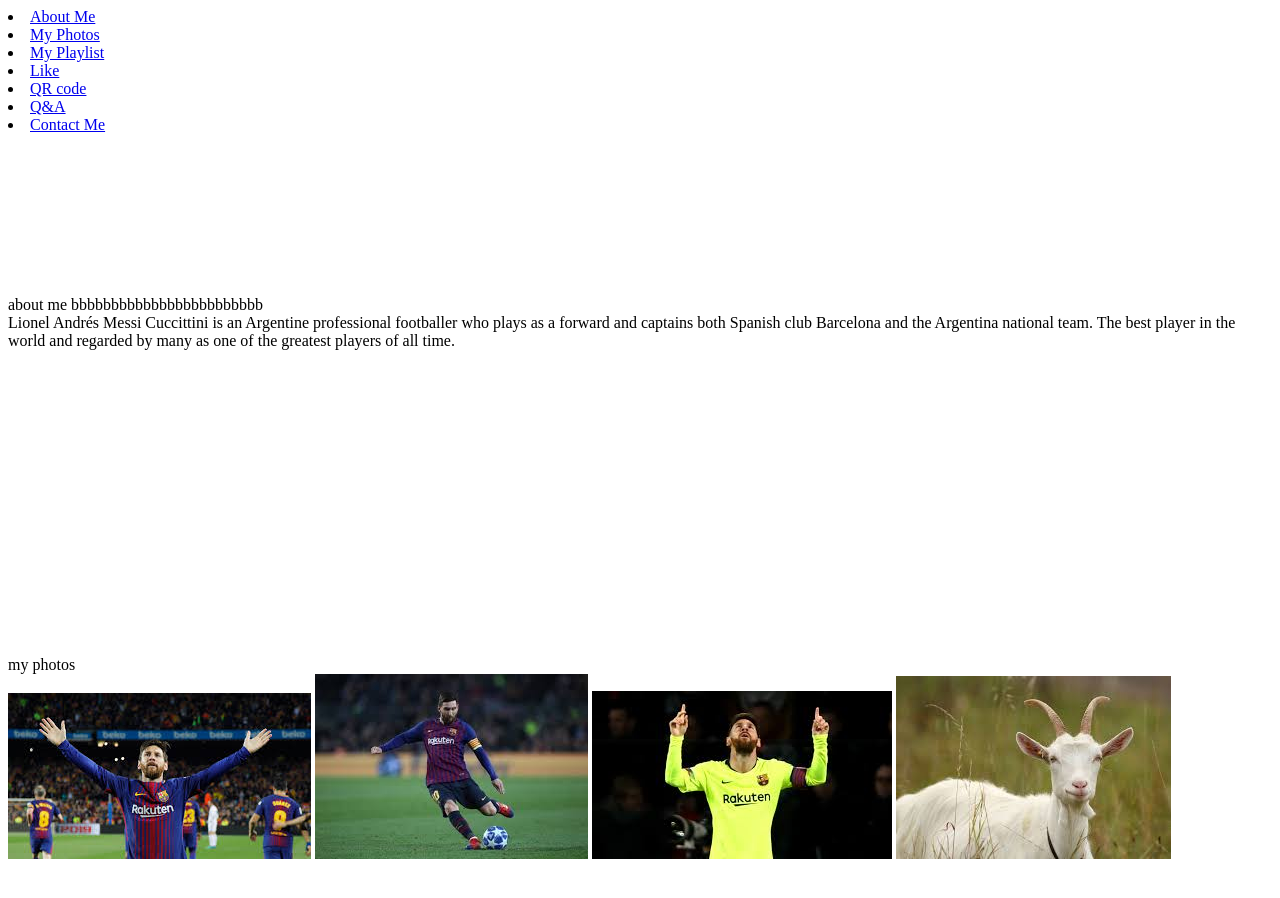
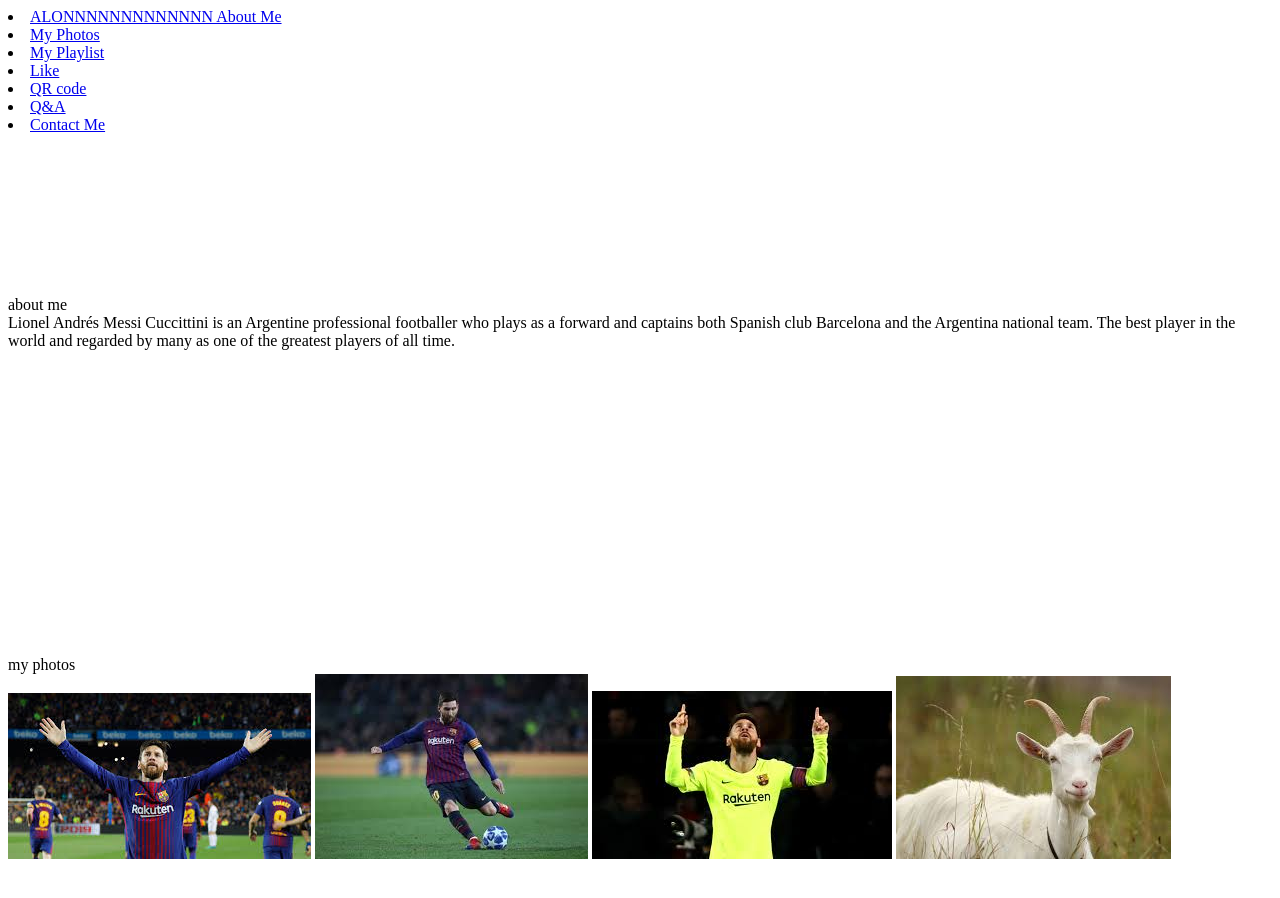
Before and after one commit to AlonZolfi/MessiWebsite, a plain HTML site: page index.html in a window 1280 px wide. Shown: the top 898 px of the page. Drawn offline with Linux system fonts and the light colour scheme.

Commit message:
another check

```diff
--- a/index.html
+++ b/index.html
@@ -5,7 +5,7 @@
 </head>
 <body>
 <div id="menu">
-<li><a href="#about">About Me</a></li>
+<li><a href="#about">ALONNNNNNNNNNNNN About Me</a></li>
 <li><a href="#photos">My Photos</a></li>
 <li><a href="#playlist">My Playlist</a></li>
 <li><a href="#like">Like</a></li>
@@ -31,7 +31,7 @@
 <br/>
 <br/>
 <br/>
-about me bbbbbbbbbbbbbbbbbbbbbbbb
+about me
 <br/>
 Lionel Andrés Messi Cuccittini is an Argentine professional footballer who plays as a forward and captains both Spanish club Barcelona and the Argentina national team.
 The best player in the world and regarded by many as one of the greatest players of all time.
```
